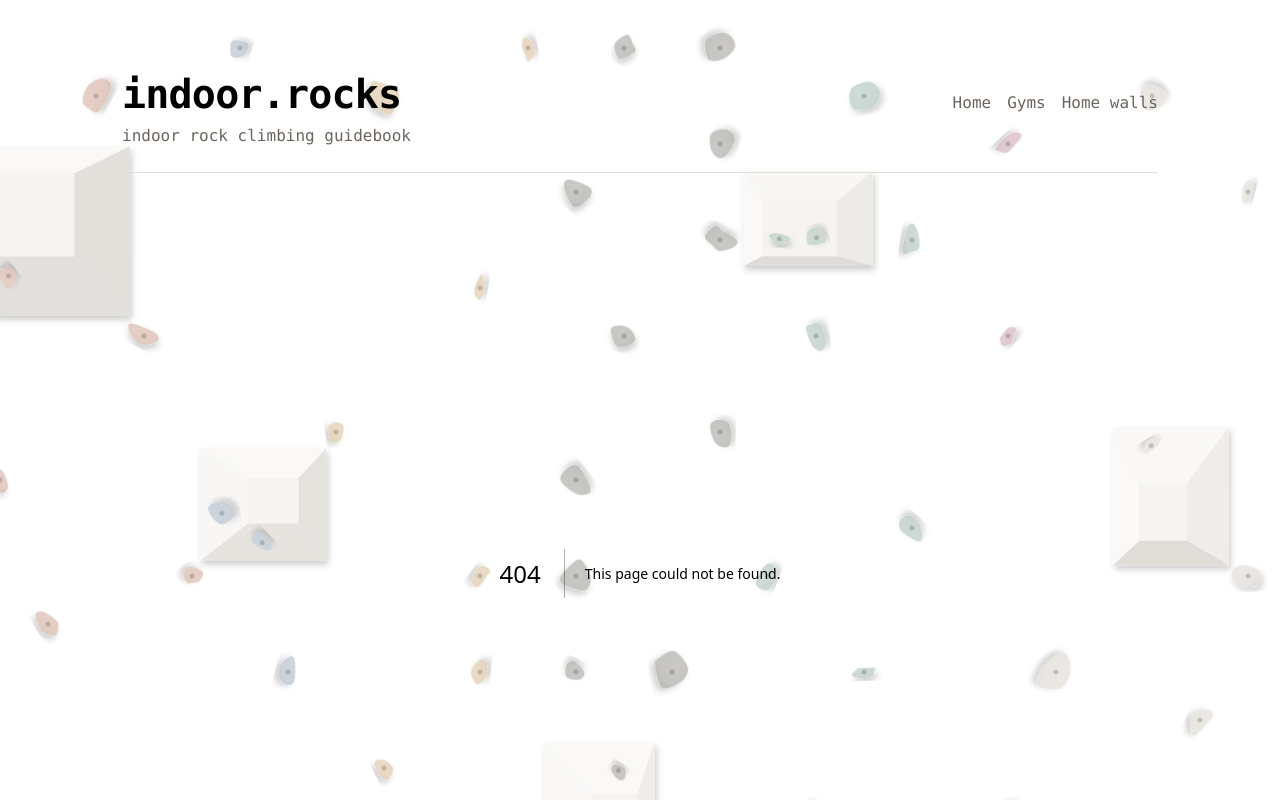
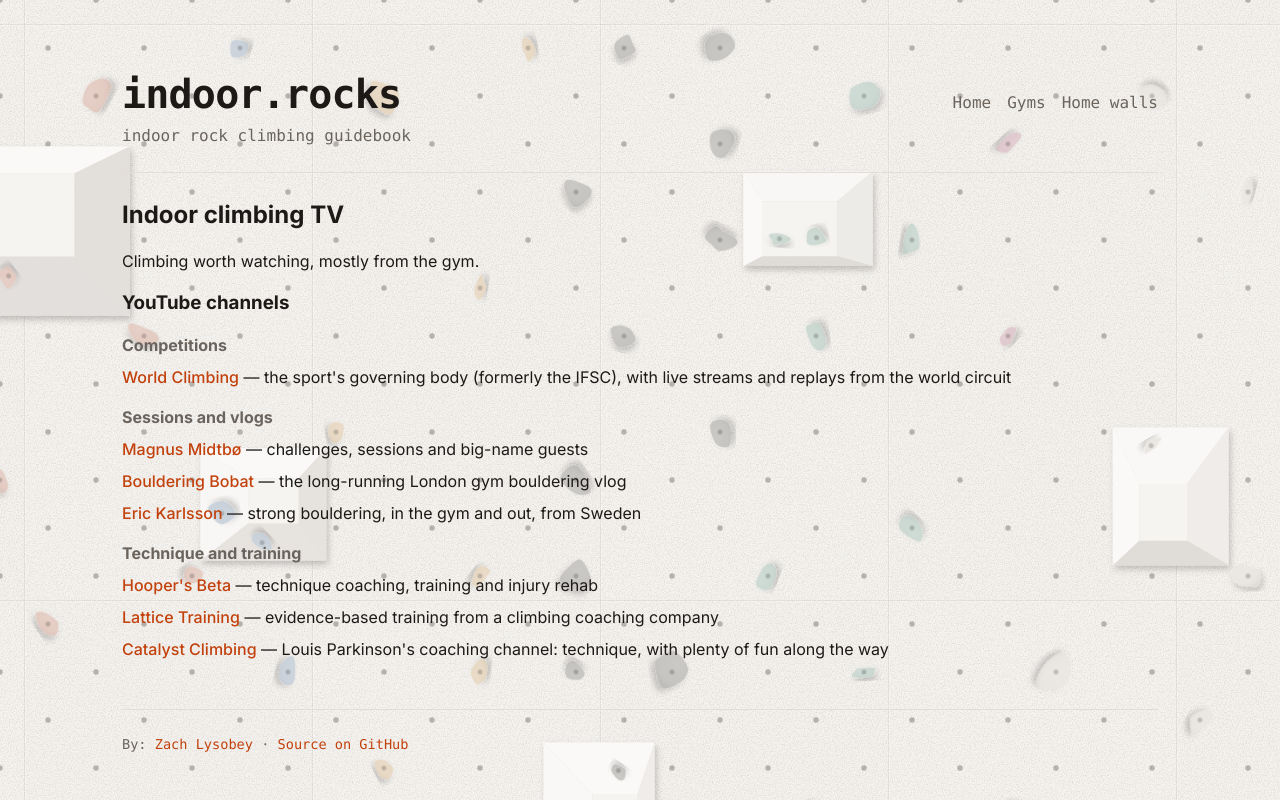
Before and after one commit to zachlysobey/indoor.rocks, a Next.js app: page /tv in a window 1280 px wide. Before the commit this address had no page. Shown: the top 800 px of the page. Built offline with nearby package versions, Linux system fonts and the light colour scheme.

Commit message:
Add indoor climbing TV page (#90)

```diff
--- a/src/app/home-walls/page.tsx
+++ b/src/app/home-walls/page.tsx
@@ -1,5 +1,5 @@
 import type { Metadata } from "next";
-import styles from "./page.module.css";
+import styles from "../linkPage.module.css";
 
 export const metadata: Metadata = {
   title: "Home Walls · indoor.rocks",
--- a/src/app/page.tsx
+++ b/src/app/page.tsx
@@ -11,6 +11,9 @@ export default function Home() {
         <li>
           <Link href="/home-walls">Home walls</Link> — communities and resources for building your own
         </li>
+        <li>
+          <Link href="/tv">Indoor climbing TV</Link> — climbing worth watching
+        </li>
       </ul>
     </main>
   );
--- /dev/null
+++ b/src/app/tv/page.tsx
@@ -0,0 +1,61 @@
+import type { Metadata } from "next";
+import styles from "../linkPage.module.css";
+
+export const metadata: Metadata = {
+  title: "Indoor Climbing TV · indoor.rocks",
+};
+
+// Channels link by ID (/channel/UC…) where we have one: handles can be renamed, IDs can't.
+export default function IndoorClimbingTvPage() {
+  return (
+    <main className={styles.main}>
+      <h2>Indoor climbing TV</h2>
+      <p>Climbing worth watching, mostly from the gym.</p>
+
+      <section>
+        <h3>YouTube channels</h3>
+
+        <h4>Competitions</h4>
+        <ul>
+          <li>
+            <a href="https://www.youtube.com/channel/UC2MGuhIaOP6YLpUx106kTQw">World Climbing</a> —
+            the sport&apos;s governing body (formerly the IFSC), with live streams and replays from
+            the world circuit
+          </li>
+        </ul>
+
+        <h4>Sessions and vlogs</h4>
+        <ul>
+          <li>
+            <a href="https://www.youtube.com/@magmidt">Magnus Midtbø</a> — challenges, sessions and
+            big-name guests
+          </li>
+          <li>
+            <a href="https://www.youtube.com/@boulderingbobat">Bouldering Bobat</a> — the
+            long-running London gym bouldering vlog
+          </li>
+          <li>
+            <a href="https://www.youtube.com/channel/UCgtOMaHBiYvsRYZ77utf8FQ">Eric Karlsson</a> —
+            strong bouldering, in the gym and out, from Sweden
+          </li>
+        </ul>
+
+        <h4>Technique and training</h4>
+        <ul>
+          <li>
+            <a href="https://www.youtube.com/channel/UCsqZk5V2d44TNLRFSI5aVfg">Hooper&apos;s Beta</a>{" "}
+            — technique coaching, training and injury rehab
+          </li>
+          <li>
+            <a href="https://www.youtube.com/channel/UCMQzIsi7kwz1_xZjqNhz9kw">Lattice Training</a>{" "}
+            — evidence-based training from a climbing coaching company
+          </li>
+          <li>
+            <a href="https://www.youtube.com/channel/UC5CSgrlchwozIeFlacSztHw">Catalyst Climbing</a>{" "}
+            — Louis Parkinson&apos;s coaching channel: technique, with plenty of fun along the way
+          </li>
+        </ul>
+      </section>
+    </main>
+  );
+}
```
Also changed, not shown: src/app/linkPageChecks.tsx (added, +28 -0 lines), src/app/sitemap.ts (+8 -1 lines), src/app/linkPage.module.css (renamed from src/app/home-walls/page.module.css), 2 other files (tests, documents, lock files or other folders).
